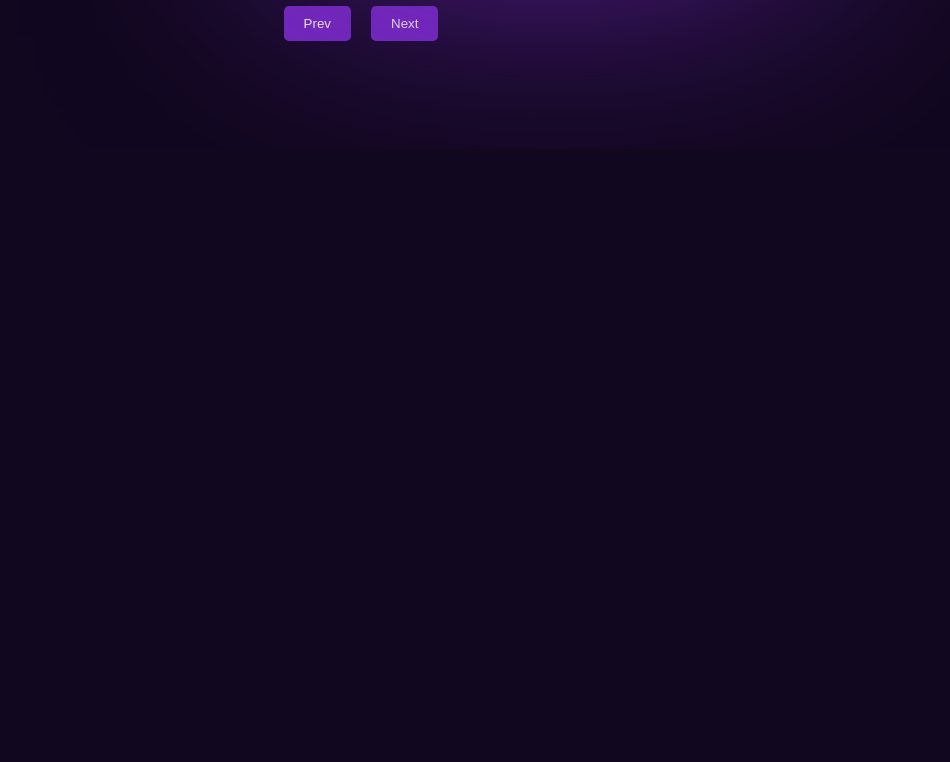
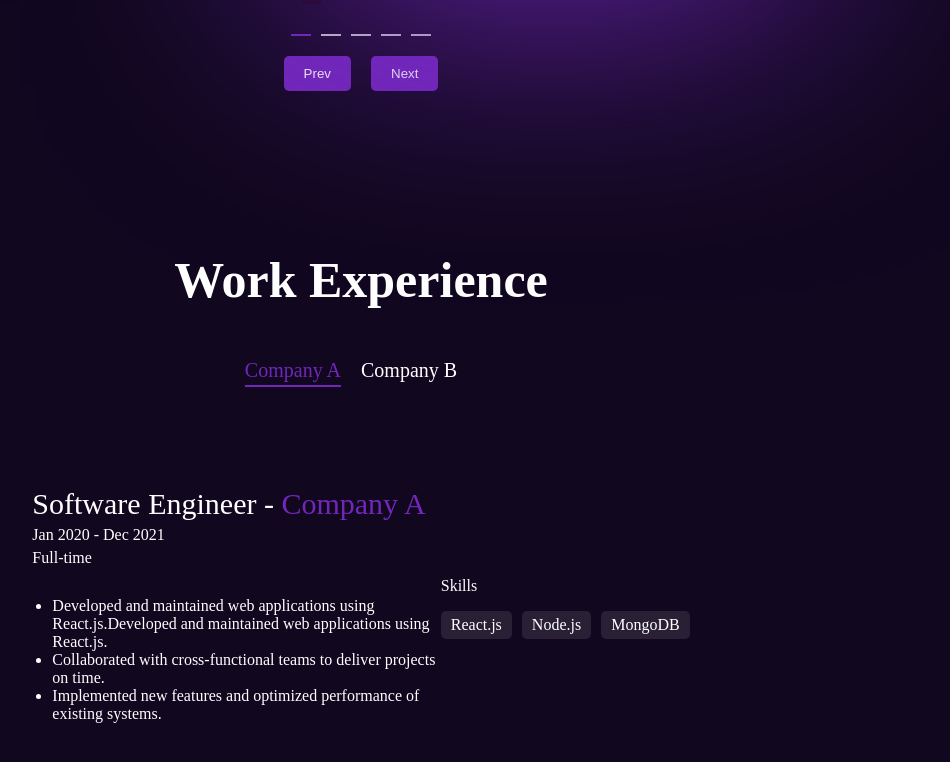
Before and after one commit to meetg21/Portfolio, a React (Vite) app: page / in a window 1280 px wide. Shown: the part 1272-2034 px from the top of the page, without its empty margins (279-1229 px from the left). Before the commit the page ends 1421 px from the top, so only its background shows below. Built offline with nearby package versions, Linux system fonts and the light colour scheme.

Commit message:
feat : added work experience section

```diff
--- a/dev-dist/sw.js
+++ b/dev-dist/sw.js
@@ -85,7 +85,7 @@
     "revision": "3ca0b8505b4bec776b69afdba2768812"
   }, {
     "url": "index.html",
-    "revision": "0.ret0hm5i8qo"
+    "revision": "0.28gug30nsd8"
   }], {});
   workbox.cleanupOutdatedCaches();
   workbox.registerRoute(new workbox.NavigationRoute(workbox.createHandlerBoundToURL("index.html"), {
--- a/src/App.jsx
+++ b/src/App.jsx
@@ -1,6 +1,7 @@
 import Navbar from "./Components/Navbar";
 import Home from "./Components/Home";
 import Projects from "./Components/Projects";
+import Experience from "./Components/Experience";
 
 function App() {
   return (
@@ -8,6 +9,7 @@
       <Navbar></Navbar>
       <Home />
       <Projects></Projects>
+      <Experience></Experience>
     </>
   );
 }
--- /dev/null
+++ b/src/Components/Experience.css
@@ -0,0 +1,144 @@
+.experience-container {
+  width: 52%; /* Adjust width as needed */
+  margin: 0 auto;
+  padding: 80px 40px;
+}
+
+.company-list {
+  display: flex;
+  justify-content: center;
+  margin-bottom: 70px;
+  margin-top: 30px;
+  font-size: 20px;
+}
+
+.company-N {
+  color: white;
+  margin-right: 20px;
+  cursor: pointer;
+}
+
+.company-N.selected {
+  color: #7127ba;
+}
+
+.company-N.selected::after {
+  content: "";
+  display: block;
+  width: 100%;
+  height: 2px;
+  background-color: #7127ba;
+  margin-top: 3px;
+}
+
+.company-N:hover {
+  color: #7127ba;
+}
+
+.experience-list {
+  display: flex;
+  flex-direction: column;
+  width: 100%;
+  /* background-color: aqua; */
+}
+.work-head h1 {
+  text-align: center;
+  font-size: 50px;
+  color: white;
+  margin-bottom: 50px;
+  margin-top: -20px;
+}
+
+.experience-item {
+  margin-bottom: 50px;
+  color: white;
+  display: flex; /* Ensure items are displayed in a row */
+  justify-content: space-between; /* Add space between left and right sections */
+}
+
+.left-part {
+  flex: 1; /* Allow left section to grow */
+}
+
+#position-name {
+  font-size: 30px;
+  margin-bottom: 5px;
+}
+
+#duration {
+  margin-top: 0px;
+  margin-bottom: 5px;
+}
+
+#typeemploy {
+  margin-top: 5px;
+  margin-bottom: 30px;
+}
+
+.company-name {
+  color: #7127ba; /* Purple color for company name */
+  font-size: 30px;
+}
+
+.duration,
+.employment-type {
+  font-size: 4px;
+}
+
+ul {
+  padding-left: 20px;
+}
+
+.tech-stack {
+  margin-bottom: 0px;
+  display: flex;
+  /* flex-direction: column; */
+  gap: 10px; /* Add gap between tech stack items */
+  flex-wrap: wrap;
+}
+
+.tech-stack span {
+  background-color: rgba(255, 255, 255, 0.1);
+  padding: 5px 10px;
+  border-radius: 5px;
+}
+
+.right-part p {
+  margin-top: 120px;
+}
+
+@media (max-width: 768px) {
+  .experience-item {
+    flex-direction: column; /* Stack items vertically in mobile view */
+    align-items: flex-start; /* Align items to start in mobile view */
+  }
+
+  .work-head h1 {
+    font-size: 40px;
+  }
+
+  .left-part,
+  .right-part {
+    width: 100%; /* Make both sections full width in mobile view */
+  }
+
+  .right-part p {
+    margin-top: 10px;
+  }
+
+  .experience-container {
+    width: 80%; /* Adjust width as needed */
+  }
+
+  .company-list {
+    margin-bottom: 50px;
+    margin-top: 20px;
+  }
+  #position-name {
+    font-size: 20px;
+  }
+  .company-name {
+    color: #7127ba; /* Purple color for company name */
+    font-size: 20px;
+  }
+}
--- /dev/null
+++ b/src/Components/Experience.jsx
@@ -0,0 +1,85 @@
+import React, { useState } from "react";
+import "./Experience.css";
+
+const Experience = () => {
+  const [selectedCompany, setSelectedCompany] = useState(0);
+
+  const experienceData = [
+    {
+      company: "Company A",
+      position: "Software Engineer",
+      duration: "Jan 2020 - Dec 2021",
+      employmentType: "Full-time",
+      description: [
+        "Developed and maintained web applications using React.js.Developed and maintained web applications using React.js.",
+        "Collaborated with cross-functional teams to deliver projects on time.",
+        "Implemented new features and optimized performance of existing systems.",
+      ],
+      techStack: ["React.js", "Node.js", "MongoDB"],
+    },
+    {
+      company: "Company B",
+      position: "Frontend Developer",
+      duration: "May 2018 - Aug 2019",
+      employmentType: "Part-time",
+      description: [
+        "Designed and implemented user interfaces for client projects.",
+        "Worked closely with designers to ensure pixel-perfect implementation.",
+        "Utilized CSS preprocessors like Sass to streamline styling process.",
+      ],
+      techStack: ["HTML", "CSS", "JavaScript", "Sass"],
+    },
+  ];
+
+  return (
+    <div className="experience-container" id="work">
+      <div className="work-head">
+        <h1>Work Experience</h1>
+      </div>
+      <div className="company-list">
+        {experienceData.map((experience, index) => (
+          <div
+            key={index}
+            className={`company-N ${
+              index === selectedCompany ? "selected" : ""
+            }`}
+            onClick={() => setSelectedCompany(index)}
+          >
+            {experience.company}
+          </div>
+        ))}
+      </div>
+      <div className="experience-list">
+        <div className="experience-item">
+          <div className="left-part">
+            <p id="position-name">
+              {experienceData[selectedCompany].position} -{" "}
+              <span className="company-name">
+                {experienceData[selectedCompany].company}
+              </span>
+            </p>
+            <p id="duration">{experienceData[selectedCompany].duration}</p>
+            <p id="typeemploy">
+              {experienceData[selectedCompany].employmentType}
+            </p>
+            <ul>
+              {experienceData[selectedCompany].description.map((point, idx) => (
+                <li key={idx}>{point}</li>
+              ))}
+            </ul>
+          </div>
+          <div className="right-part">
+            <p>Skills</p>
+            <div className="tech-stack">
+              {experienceData[selectedCompany].techStack.map((stack, idx) => (
+                <span key={idx}>{stack}</span>
+              ))}
+            </div>
+          </div>
+        </div>
+      </div>
+    </div>
+  );
+};
+
+export default Experience;
--- a/src/Components/Home.css
+++ b/src/Components/Home.css
@@ -3,6 +3,7 @@
   align-items: center;
   justify-content: center;
   height: 92vh;
+  margin-bottom: 100px;
 }
 
 .left-section,
@@ -82,6 +83,7 @@
     flex-direction: column;
     justify-content: center;
     height: auto;
+    margin-bottom: 100px;
   }
   .left-section {
     margin-left: 0;
--- a/src/Components/Projects.css
+++ b/src/Components/Projects.css
@@ -169,7 +169,7 @@
     margin-bottom: 70px;
   }
 
-  .carousel{
+  .carousel {
     transition: transform 0.3s ease;
   }
 }
--- a/src/Components/Projects.jsx
+++ b/src/Components/Projects.jsx
@@ -1,4 +1,4 @@
-import React, { useState, useRef } from "react";
+import React, { useState } from "react";
 import "./Projects.css";
 import demoproj from "../assets/demoproj.png";
 import githubproj from "../assets/githubproj.png";
@@ -71,8 +71,8 @@
   };
 
   return (
-    <>
-      <div id="projects" className="proj-head">
+    <div id="projects">
+      <div className="proj-head">
         <h1>Projects</h1>
       </div>
       <div className="carousel">
@@ -125,7 +125,7 @@
           Next
         </button>
       </div>
-    </>
+    </div>
   );
 };
 
```
